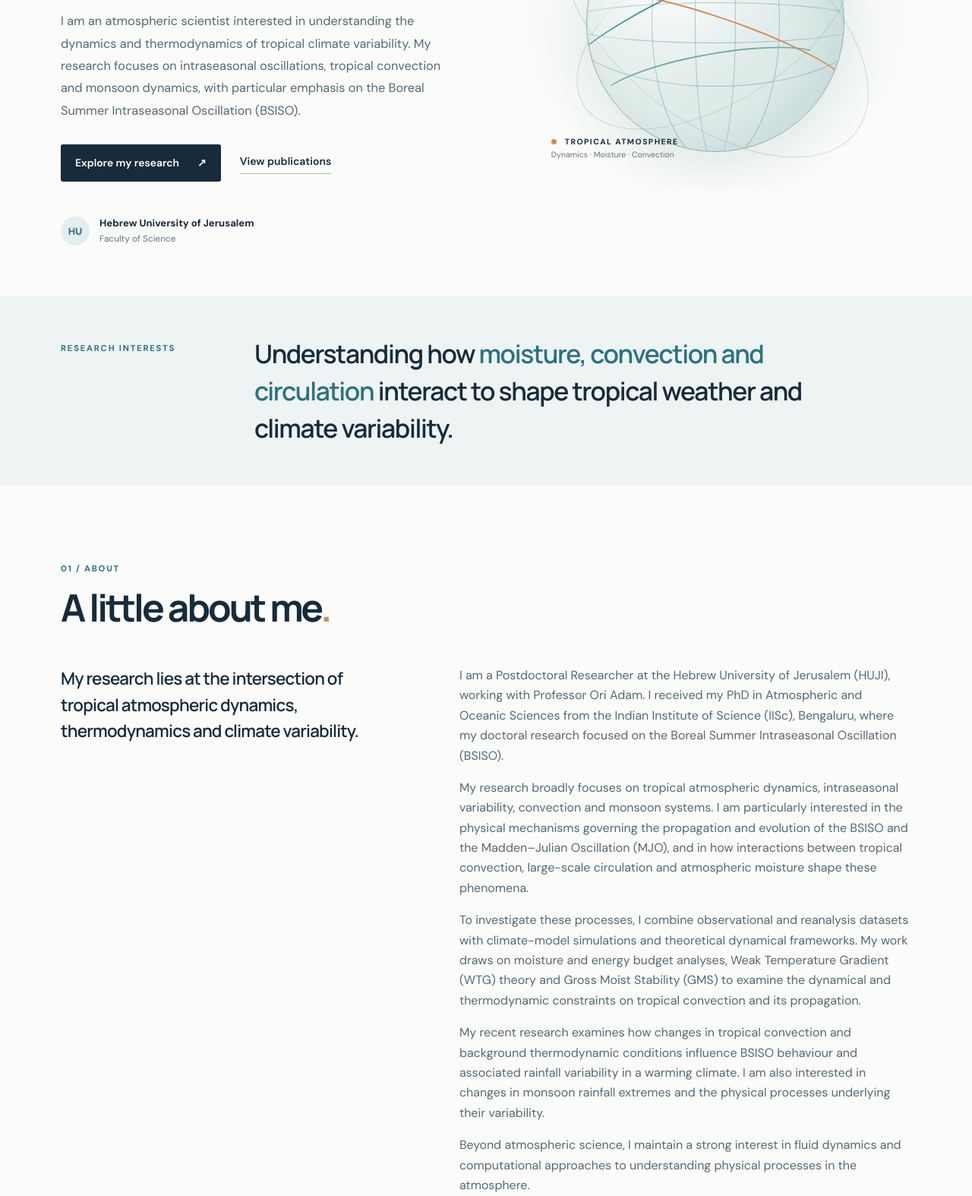
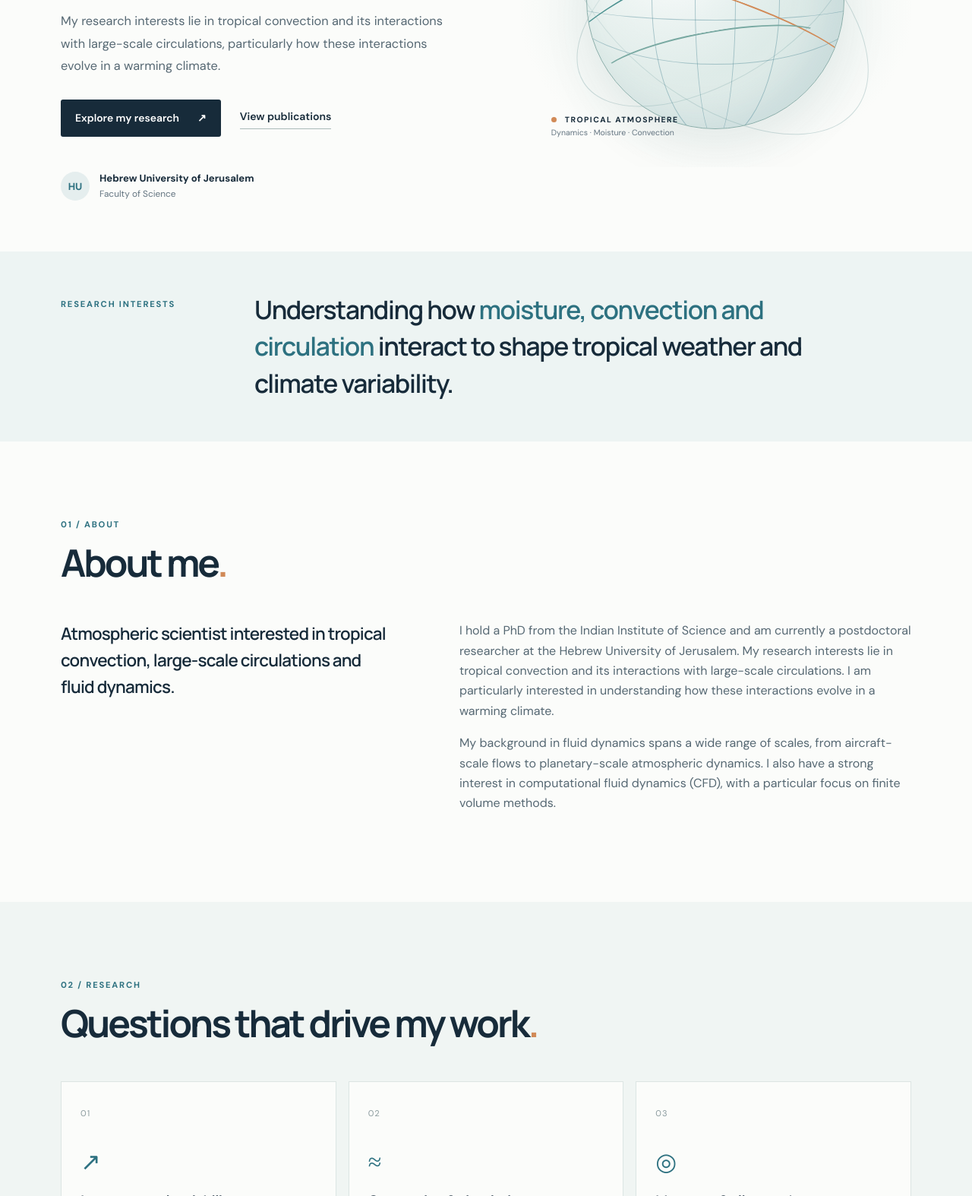
Before and after one commit to adityakott/adityakott.github.io, a plain HTML site: page index.html in a window 1280 px wide. Shown: the part 401-1975 px from the top of the page at 76% size. Drawn offline with Linux system fonts and the light colour scheme.

Commit message:
Update index.html

```diff
--- a/index.html
+++ b/index.html
@@ -4,32 +4,39 @@
 <head>
   <meta charset="utf-8">
   <meta name="viewport" content="width=device-width, initial-scale=1">
-  <meta name="description" content="Academic website of Aditya Kottapalli, atmospheric scientist researching tropical intraseasonal variability, convection and monsoon dynamics.">
+  <meta name="description" content="Academic website of Aditya Kottapalli, atmospheric scientist researching tropical convection, atmospheric dynamics and climate variability.">
   <title>Aditya Kottapalli | Atmospheric Scientist</title>
+
   <link rel="preconnect" href="https://fonts.googleapis.com">
   <link rel="preconnect" href="https://fonts.gstatic.com" crossorigin>
   <link href="https://fonts.googleapis.com/css2?family=DM+Sans:wght@400;500;600;700&family=Manrope:wght@400;500;600;700;800&display=swap" rel="stylesheet">
+
   <link rel="stylesheet" href="style.css">
 </head>
 
 <body>
+
 <header class="site-header">
   <a class="wordmark" href="#home">AK<span>.</span></a>
+
   <button class="menu-toggle" aria-label="Toggle navigation" aria-expanded="false">☰</button>
+
   <nav class="nav" aria-label="Main navigation">
     <a href="#about">About</a>
     <a href="#research">Research</a>
     <a href="#publications">Publications</a>
-    <a href="#experience">Academic Journey</a>
+    <a href="#experience">Education & Experience</a>
     <a href="#contact" class="nav-contact">Contact</a>
   </nav>
 </header>
 
 <main>
 
-  <!-- HOMEPAGE -->
+  <!-- HOME -->
   <section class="hero section-wrap" id="home">
+
     <div class="hero-copy">
+
       <p class="eyebrow">ATMOSPHERIC SCIENCE · TROPICAL CLIMATE</p>
 
       <h1>Aditya<br><span>Kottapalli</span></h1>
@@ -37,11 +44,9 @@
       <p class="hero-role">Postdoctoral Researcher</p>
 
       <p class="hero-intro">
-        I am an atmospheric scientist interested in understanding the
-        dynamics and thermodynamics of tropical climate variability.
-        My research focuses on intraseasonal oscillations, tropical
-        convection and monsoon dynamics, with particular emphasis on
-        the Boreal Summer Intraseasonal Oscillation (BSISO).
+        My research interests lie in tropical convection and its
+        interactions with large-scale circulations, particularly
+        how these interactions evolve in a warming climate.
       </p>
 
       <div class="hero-actions">
@@ -58,11 +63,13 @@
           <small>Faculty of Science</small>
         </span>
       </div>
+
     </div>
 
     <div class="hero-art" aria-label="Abstract atmospheric flow illustration">
       <div class="orbit orbit-one"></div>
       <div class="orbit orbit-two"></div>
+
       <div class="globe">
         <div class="latitude lat-one"></div>
         <div class="latitude lat-two"></div>
@@ -72,105 +79,97 @@
         <div class="flow flow-two"></div>
         <div class="flow flow-three"></div>
       </div>
+
       <div class="art-caption">
         <span class="pulse"></span> TROPICAL ATMOSPHERE<br>
         <small>Dynamics · Moisture · Convection</small>
       </div>
+
       <span class="art-coordinate">10°N — 25°N</span>
     </div>
+
   </section>
 
-  <!-- RESEARCH INTERESTS BAND -->
+
+  <!-- RESEARCH INTERESTS -->
   <section class="intro-band">
     <div class="section-wrap intro-grid">
+
       <p class="eyebrow">RESEARCH INTERESTS</p>
+
       <p class="intro-statement">
         Understanding how <em>moisture, convection and circulation</em>
         interact to shape tropical weather and climate variability.
       </p>
+
     </div>
   </section>
 
+
   <!-- ABOUT ME -->
   <section class="section-wrap content-section" id="about">
+
     <div class="section-heading">
       <p class="eyebrow">01 / ABOUT</p>
-      <h2>A little about me<span>.</span></h2>
+      <h2>About me<span>.</span></h2>
     </div>
 
     <div class="about-grid">
+
       <div class="about-lead">
-        My research lies at the intersection of tropical atmospheric
-        dynamics, thermodynamics and climate variability.
+        Atmospheric scientist interested in tropical convection,
+        large-scale circulations and fluid dynamics.
       </div>
 
       <div class="about-body">
+
         <p>
-          I am a Postdoctoral Researcher at the Hebrew University of
-          Jerusalem (HUJI), working with Professor Ori Adam.
-          I received my PhD in Atmospheric and Oceanic Sciences from
-          the Indian Institute of Science (IISc), Bengaluru, where
-          my doctoral research focused on the Boreal Summer
-          Intraseasonal Oscillation (BSISO).
+          I hold a PhD from the Indian Institute of Science and am
+          currently a postdoctoral researcher at the Hebrew University
+          of Jerusalem. My research interests lie in tropical convection
+          and its interactions with large-scale circulations.
+          I am particularly interested in understanding how these
+          interactions evolve in a warming climate.
         </p>
 
         <p>
-          My research broadly focuses on tropical atmospheric
-          dynamics, intraseasonal variability, convection and
-          monsoon systems. I am particularly interested in the
-          physical mechanisms governing the propagation and
-          evolution of the BSISO and the Madden–Julian Oscillation
-          (MJO), and in how interactions between tropical
-          convection, large-scale circulation and atmospheric
-          moisture shape these phenomena.
+          My background in fluid dynamics spans a wide range of scales,
+          from aircraft-scale flows to planetary-scale atmospheric
+          dynamics. I also have a strong interest in computational
+          fluid dynamics (CFD), with a particular focus on finite
+          volume methods.
         </p>
 
-        <p>
-          To investigate these processes, I combine observational
-          and reanalysis datasets with climate-model simulations
-          and theoretical dynamical frameworks. My work draws on
-          moisture and energy budget analyses, Weak Temperature
-          Gradient (WTG) theory and Gross Moist Stability (GMS)
-          to examine the dynamical and thermodynamic constraints
-          on tropical convection and its propagation.
-        </p>
+      </div>
 
-        <p>
-          My recent research examines how changes in tropical
-          convection and background thermodynamic conditions
-          influence BSISO behaviour and associated rainfall
-          variability in a warming climate. I am also interested
-          in changes in monsoon rainfall extremes and the physical
-          processes underlying their variability.
-        </p>
-
-        <p>
-          Beyond atmospheric science, I maintain a strong interest
-          in fluid dynamics and computational approaches to
-          understanding physical processes in the atmosphere.
-        </p>
-      </div>
     </div>
   </section>
 
+
   <!-- RESEARCH -->
   <section class="research-section" id="research">
+
     <div class="section-wrap content-section">
+
       <div class="section-heading">
         <p class="eyebrow">02 / RESEARCH</p>
         <h2>Questions that drive my work<span>.</span></h2>
       </div>
 
       <div class="research-grid">
+
         <article class="research-card">
           <span class="card-number">01</span>
           <div class="card-symbol">↗</div>
+
           <h3>Intraseasonal variability</h3>
+
           <p>
             Understanding the propagation, structure and evolution
-            of the BSISO and its relationship with the
-            Madden–Julian Oscillation (MJO).
+            of the Boreal Summer Intraseasonal Oscillation (BSISO)
+            and its relationship with the Madden–Julian Oscillation (MJO).
           </p>
+
           <div class="tag-row">
             <span>BSISO</span>
             <span>MJO</span>
@@ -178,64 +177,84 @@
           </div>
         </article>
 
+
         <article class="research-card">
           <span class="card-number">02</span>
           <div class="card-symbol">≈</div>
+
           <h3>Convection &amp; circulation</h3>
+
           <p>
             Investigating interactions between tropical convection,
             atmospheric circulation, vertical motion and
             moisture transport.
           </p>
+
           <div class="tag-row">
             <span>Moisture budgets</span>
             <span>Dynamics</span>
           </div>
         </article>
 
+
         <article class="research-card">
           <span class="card-number">03</span>
           <div class="card-symbol">◎</div>
+
           <h3>Monsoon &amp; climate change</h3>
+
           <p>
-            Examining changes in intraseasonal rainfall, extreme
-            precipitation and monsoon variability in a warming climate.
+            Examining changes in intraseasonal rainfall,
+            extreme precipitation and monsoon variability
+            in a warming climate.
           </p>
+
           <div class="tag-row">
             <span>Monsoon</span>
             <span>CMIP6</span>
             <span>Extremes</span>
           </div>
         </article>
+
       </div>
     </div>
   </section>
 
+
   <!-- PUBLICATIONS -->
   <section class="section-wrap content-section" id="publications">
+
     <div class="section-heading">
       <p class="eyebrow">03 / PUBLICATIONS</p>
       <h2>Selected publications<span>.</span></h2>
     </div>
 
     <p class="section-deck">
-      A selection of my work on tropical intraseasonal variability
-      and monsoon dynamics.
+      Selected research contributions in tropical atmospheric
+      dynamics and intraseasonal variability.
     </p>
 
     <article class="publication">
+
       <span class="pub-year">2025</span>
+
       <div>
         <h3>
           Role of equatorial convection on the BSISO propagation
           in present and future climates
         </h3>
-        <p class="pub-meta">npj Climate and Atmospheric Science</p>
+
+        <p class="pub-meta">
+          npj Climate and Atmospheric Science
+        </p>
+
         <p class="pub-note">
-          Add the verified publication year, author list and DOI link.
+          Add author list and DOI link.
         </p>
       </div>
+
       <span class="pub-arrow">↗</span>
+
     </article>
 
     <div class="publication-placeholder">
@@ -247,13 +266,17 @@
     </div>
 
     <p class="muted small-note">
-      Publication metadata and DOI links will be added after verification.
+      Publication details and DOI links to be updated.
     </p>
+
   </section>
 
-  <!-- ACADEMIC JOURNEY -->
+
+  <!-- EDUCATION AND EXPERIENCE -->
   <section class="experience-section" id="experience">
+
     <div class="section-wrap content-section">
+
       <div class="section-heading">
         <p class="eyebrow">04 / ACADEMIC JOURNEY</p>
         <h2>Education &amp; experience<span>.</span></h2>
@@ -262,18 +285,18 @@
       <div class="timeline">
 
         <div class="timeline-item">
-          <span class="timeline-date">2026 — Present</span>
+          <span class="timeline-date">Present</span>
+
           <div>
             <h3>Postdoctoral Researcher</h3>
-            <p>Hebrew University of Jerusalem (HUJI), Israel</p>
-            <p class="muted">
-              Faculty of Science · Working with Professor Ori Adam.
-            </p>
+            <p>Hebrew University of Jerusalem, Israel</p>
           </div>
         </div>
 
+
         <div class="timeline-item">
           <span class="timeline-date">2025</span>
+
           <div>
             <h3>Research Associate</h3>
             <p>
@@ -283,30 +306,36 @@
           </div>
         </div>
 
+
         <div class="timeline-item">
           <span class="timeline-date">2024</span>
+
           <div>
-            <h3>PhD — Atmospheric and Oceanic Sciences</h3>
+            <h3>PhD in Atmospheric and Oceanic Sciences</h3>
             <p>Indian Institute of Science (IISc), Bengaluru</p>
+
             <p class="muted">
-              Doctoral research on the Boreal Summer
-              Intraseasonal Oscillation (BSISO).
+              Research focus: Boreal Summer Intraseasonal Oscillation (BSISO).
             </p>
           </div>
         </div>
 
+
         <div class="timeline-item">
           <span class="timeline-date">2018</span>
+
           <div>
-            <h3>M.Tech — Aerospace Engineering</h3>
+            <h3>M.Tech in Aerospace Engineering</h3>
             <p>Indian Institute of Technology Madras</p>
           </div>
         </div>
 
+
         <div class="timeline-item">
           <span class="timeline-date">2015</span>
+
           <div>
-            <h3>B.Tech — Mechanical Engineering</h3>
+            <h3>B.Tech in Mechanical Engineering</h3>
             <p>Vignan Lara Institute of Technology, Guntur</p>
           </div>
         </div>
@@ -315,9 +344,12 @@
     </div>
   </section>
 
+
   <!-- CONTACT -->
   <section class="contact-section" id="contact">
+
     <div class="section-wrap contact-inner">
+
       <p class="eyebrow">05 / GET IN TOUCH</p>
 
       <h2>
@@ -335,24 +367,47 @@
       </a>
 
       <div class="social-links">
-        <a href="YOUR_GOOGLE_SCHOLAR_URL" target="_blank" rel="noreferrer">Google Scholar ↗</a>
-        <a href="YOUR_ORCID_URL" target="_blank" rel="noreferrer">ORCID ↗</a>
-        <a href="YOUR_LINKEDIN_URL" target="_blank" rel="noreferrer">LinkedIn ↗</a>
-        <a href="YOUR_GITHUB_URL" target="_blank" rel="noreferrer">GitHub ↗</a>
+
+        <a href="YOUR_GOOGLE_SCHOLAR_URL" target="_blank" rel="noreferrer">
+          Google Scholar ↗
+        </a>
+
+        <a href="YOUR_ORCID_URL" target="_blank" rel="noreferrer">
+          ORCID ↗
+        </a>
+
+        <a href="YOUR_LINKEDIN_URL" target="_blank" rel="noreferrer">
+          LinkedIn ↗
+        </a>
+
+        <a href="YOUR_GITHUB_URL" target="_blank" rel="noreferrer">
+          GitHub ↗
+        </a>
+
       </div>
+
     </div>
   </section>
 
 </main>
 
+
+<!-- FOOTER -->
 <footer class="site-footer">
+
   <div class="section-wrap">
+
     <span>© <span id="year"></span> Aditya Kottapalli</span>
+
     <span>Academic website · Built with care</span>
+
     <a href="#home">Back to top ↑</a>
+
   </div>
+
 </footer>
 
 <script src="script.js"></script>
+
 </body>
 </html>
```
